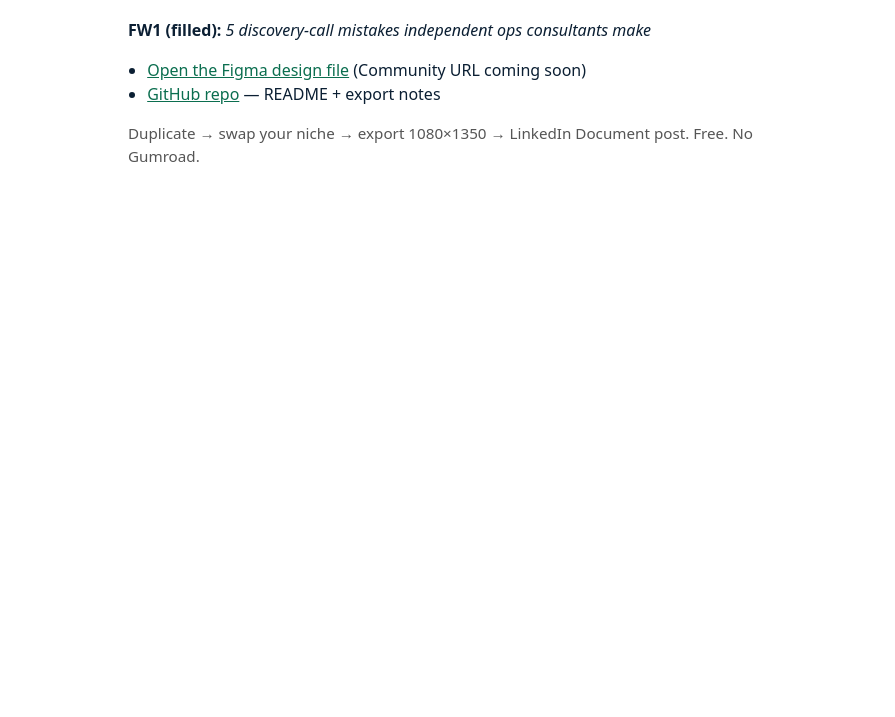
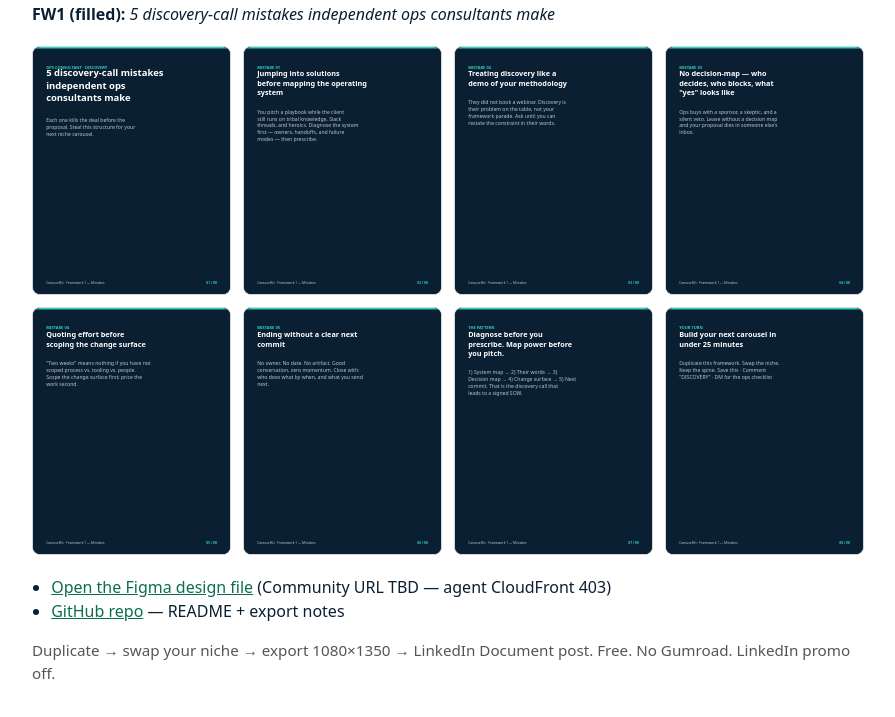
Before and after one commit to ayanroy097/carouselkit, a plain HTML site: page index.html in a window 1280 px wide. Shown: the part 163-880 px from the top of the page, without its empty margins (192-1087 px from the left). Before the commit the page ends 800 px from the top, so only its background shows below. Drawn offline with Linux system fonts and the light colour scheme.

Commit message:
EXP-005-FREE-1: FW1 preview SVGs + README/Pages wiring (Community still TBD)

```diff
--- a/index.html
+++ b/index.html
@@ -6,9 +6,12 @@
   <title>CarouselKit — free LinkedIn carousel frameworks</title>
   <meta name="description" content="Free LinkedIn carousel frameworks for independent ops/strategy consultants. Duplicate, swap niche, post." />
   <style>
-    body { font-family: system-ui, sans-serif; max-width: 40rem; margin: 3rem auto; padding: 0 1rem; line-height: 1.5; color: #0b1f33; }
+    body { font-family: system-ui, sans-serif; max-width: 52rem; margin: 2rem auto; padding: 0 1rem; line-height: 1.5; color: #0b1f33; }
     a { color: #0b6e4f; }
     .muted { color: #555; font-size: 0.95rem; }
+    .grid { display: grid; grid-template-columns: repeat(auto-fill, minmax(160px, 1fr)); gap: 0.75rem; margin: 1.25rem 0; }
+    .grid a { display: block; border: 1px solid #d0d7de; border-radius: 8px; overflow: hidden; background: #0b1f33; }
+    .grid img { width: 100%; height: auto; display: block; vertical-align: top; }
     ul { padding-left: 1.2rem; }
   </style>
 </head>
@@ -16,10 +19,20 @@
   <h1>CarouselKit</h1>
   <p>Free LinkedIn carousel <strong>frameworks</strong> for independent ops/strategy consultants — not a blank aesthetic template.</p>
   <p><strong>FW1 (filled):</strong> <em>5 discovery-call mistakes independent ops consultants make</em></p>
+  <div class="grid" aria-label="FW1 slide previews">
+    <a href="previews/fw1-01.svg"><img src="previews/fw1-01.svg" alt="FW1 slide 01 hook" /></a>
+    <a href="previews/fw1-02.svg"><img src="previews/fw1-02.svg" alt="FW1 slide 02" /></a>
+    <a href="previews/fw1-03.svg"><img src="previews/fw1-03.svg" alt="FW1 slide 03" /></a>
+    <a href="previews/fw1-04.svg"><img src="previews/fw1-04.svg" alt="FW1 slide 04" /></a>
+    <a href="previews/fw1-05.svg"><img src="previews/fw1-05.svg" alt="FW1 slide 05" /></a>
+    <a href="previews/fw1-06.svg"><img src="previews/fw1-06.svg" alt="FW1 slide 06" /></a>
+    <a href="previews/fw1-07.svg"><img src="previews/fw1-07.svg" alt="FW1 slide 07" /></a>
+    <a href="previews/fw1-08.svg"><img src="previews/fw1-08.svg" alt="FW1 slide 08 CTA" /></a>
+  </div>
   <ul>
-    <li><a href="https://www.figma.com/design/9ScvV0w7R5ifSSefUNiEGz">Open the Figma design file</a> (Community URL coming soon)</li>
+    <li><a href="https://www.figma.com/design/9ScvV0w7R5ifSSefUNiEGz">Open the Figma design file</a> (Community URL TBD — agent CloudFront 403)</li>
     <li><a href="https://github.com/ayanroy097/carouselkit">GitHub repo</a> — README + export notes</li>
   </ul>
-  <p class="muted">Duplicate → swap your niche → export 1080×1350 → LinkedIn Document post. Free. No Gumroad.</p>
+  <p class="muted">Duplicate → swap your niche → export 1080×1350 → LinkedIn Document post. Free. No Gumroad. LinkedIn promo off.</p>
 </body>
 </html>
```
Also changed, not shown: previews/fw1-01.svg (added), previews/fw1-02.svg (added), previews/fw1-03.svg (added), previews/fw1-04.svg (added), previews/fw1-05.svg (added), previews/fw1-06.svg (added), previews/fw1-07.svg (added), previews/fw1-08.svg (added), 2 other files.
